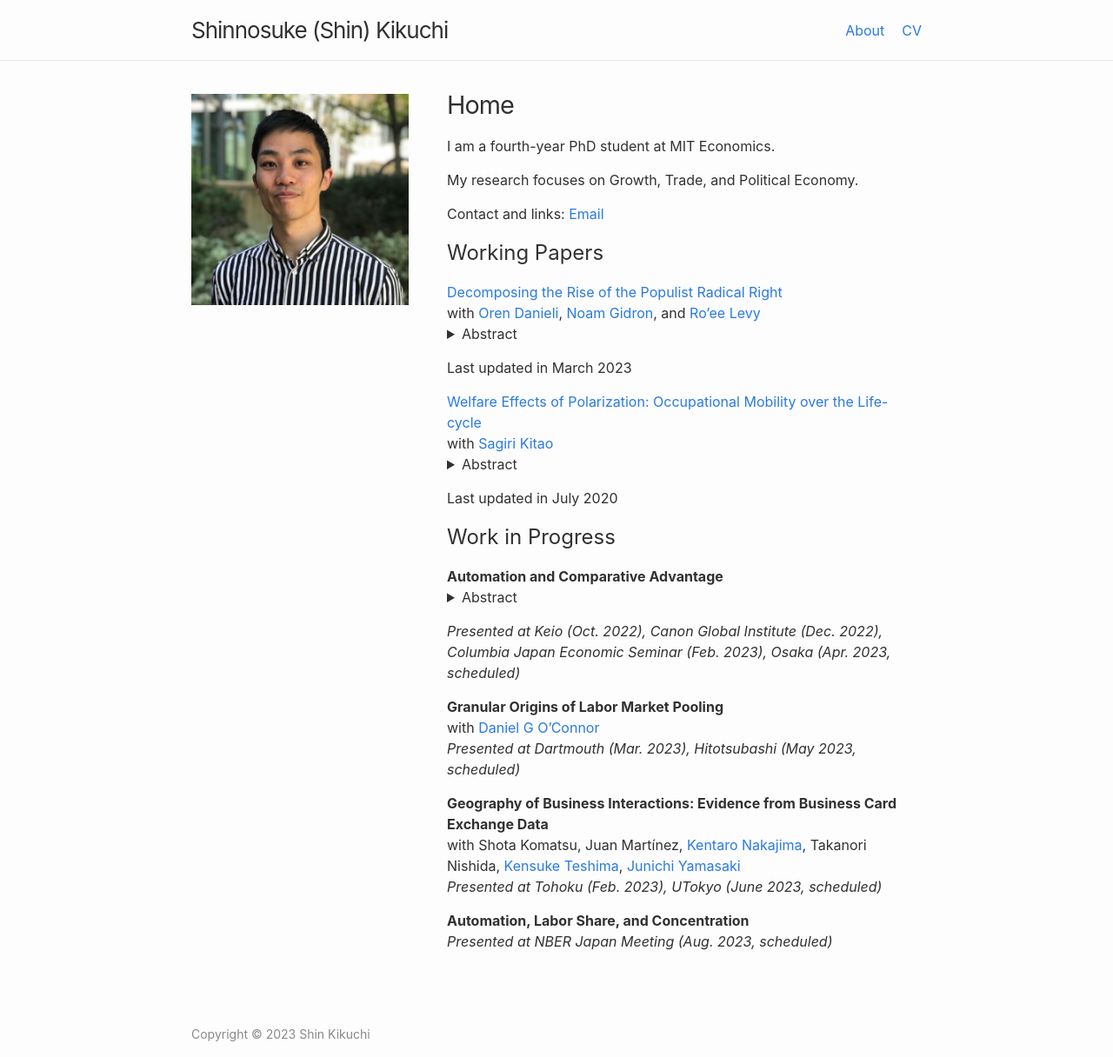
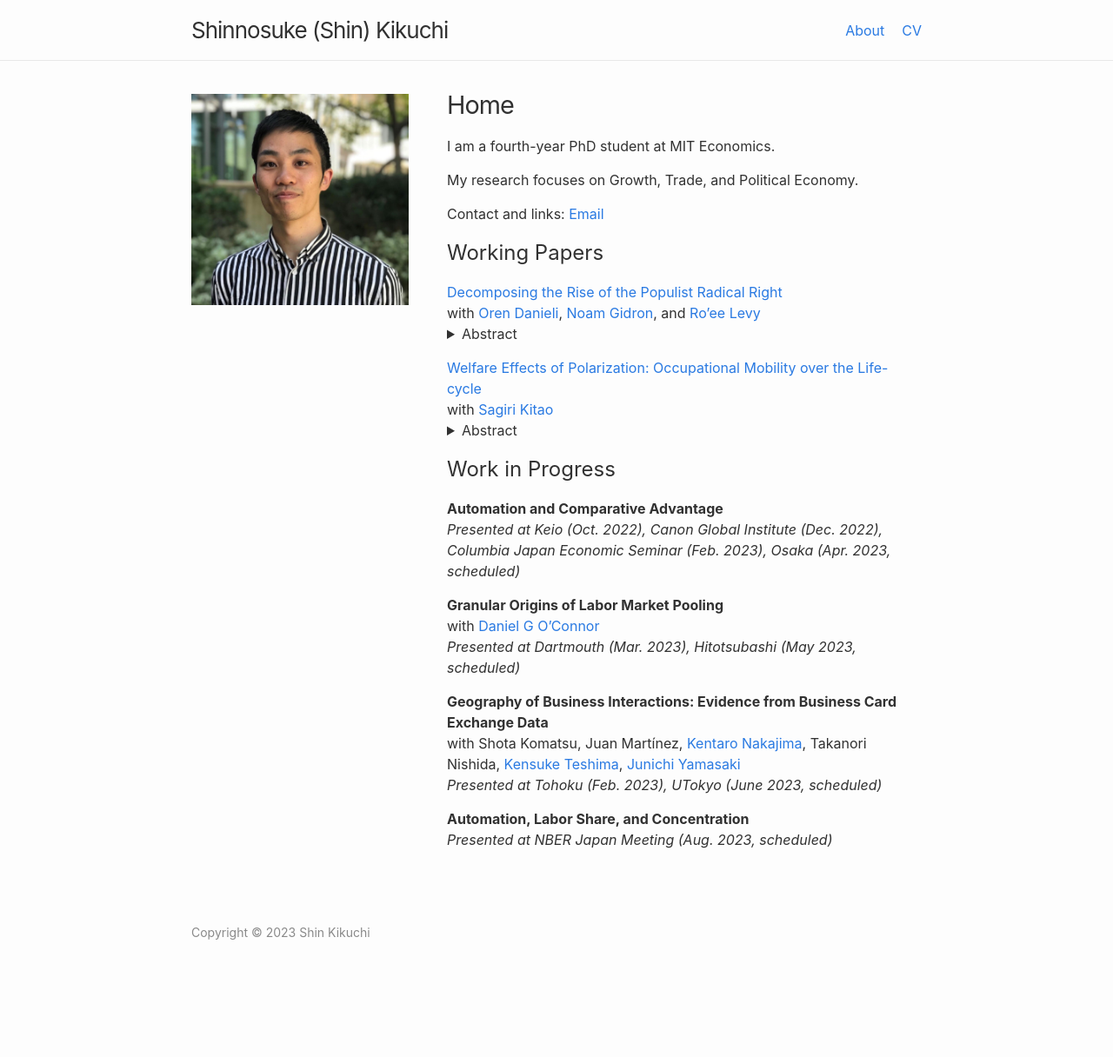
Before and after one commit to shinnkikuchi/shinnkikuchi.github.io, a Jekyll site: the page built from index.md, in a window 1280 px wide. Shown: the whole page at 87% size. Built offline with Jekyll 4.4.1, drawn with Linux system fonts in a browser that asks for light colours; after the commit the page ends 1099 px from its top, so only the background shows below that.

Commit message:
Update index.md

```diff
--- a/index.md
+++ b/index.md
@@ -25,7 +25,6 @@ and <a href="https://www.roeelevy.com/" target="_blank">Ro'ee Levy</a><br>
 	<summary>Abstract</summary>
 	Support for populist radical right parties in Europe has dramatically increased in the twenty-first century. We decompose the rise of the populist radical right between 2005 and 2020 into four components: changes in party positions, changes in voter attributes (demographics and opinions), changes in voters' priorities, and a residual. We merge two wide data sets on party positions and voter attributes and estimate voter priorities using a probabilistic voting model. We find that shifts in party positions and changes in voter attributes explain only a negligible part of the rise of populist radical right parties. The primary driver behind the success of these parties lies in voters' changing priorities. Particularly, voters are less likely to decide which party to support based on parties' economic positions. Instead, voters---mainly older, non-unionized, low-educated men---increasingly prioritize nativist cultural issues. This allows populist radical right parties to tap into a pre-existing reservoir of culturally conservative voters.
 </details>
-Last updated in March 2023<br>
 
 
 <a href="/files/research/KK-ROBOT.pdf" target="_blank">Welfare Effects of Polarization: Occupational Mobility over the Life-cycle</a><br>
@@ -34,16 +33,10 @@ with <a href="https://sites.google.com/site/sagirikitao/home" target="_blank">Sa
 	<summary>Abstract</summary>
 	What are the welfare effects of polarization: wage and employment losses of middle-class workers relative to low- and high-skill groups? We build a model of overlapping generations who choose consumption, savings, labor supply, and occupations over their life-cycles, and accumulate human capital. We simulate a wage shift observed since the early 1980s and investigate individuals’ responses. Polarization improves welfare of young individuals that are high-skilled, while it hurts low-skilled individuals across all ages and especially younger ones. The gain of the high-skilled is larger for generations entering in later periods, who can fully exploit the rising skill premium.
 </details>
-Last updated in July 2020<br>
 
 ## Work in Progress
 
 **Automation and Comparative Advantage**<br>
-<details style="margin-bottom: 15px; margin-top: -15px">
-	<summary>Abstract</summary>
-	I study how automation affects comparative advantage. In the past centuries, the initial stages of economic development featured comparative advantage in low-skill-intensive sectors due to low-skill-labor abundance, as predicted by the Heckscher-Ohlin Theorem. I show, however, that this relationship has weakened—or even reversed—in the 21st century. This decoupling/reversal occurs because automation provides developed countries with endogenous comparative advantage in low-skill-intensive sectors. My counterfactual analysis shows that recent developing countries would have specialized in low-skill intensive sectors and enjoyed more gains from trade, as East Asian countries did, without automation in developed countries.
-
-</details>
 *Presented at Keio (Oct. 2022), Canon Global Institute (Dec. 2022), Columbia Japan Economic Seminar (Feb. 2023), Osaka (Apr. 2023, scheduled)*<br>
 
 
```
